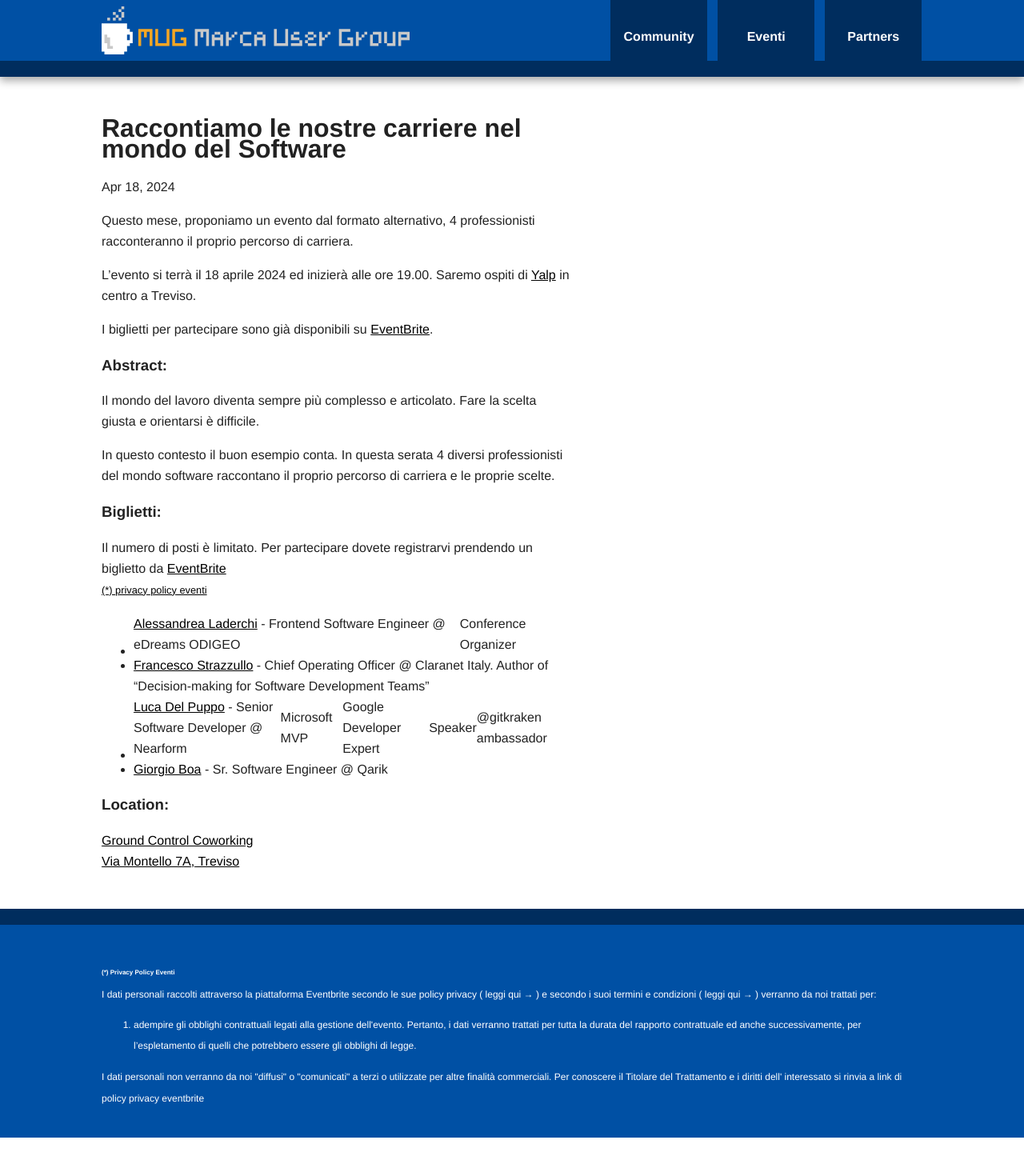
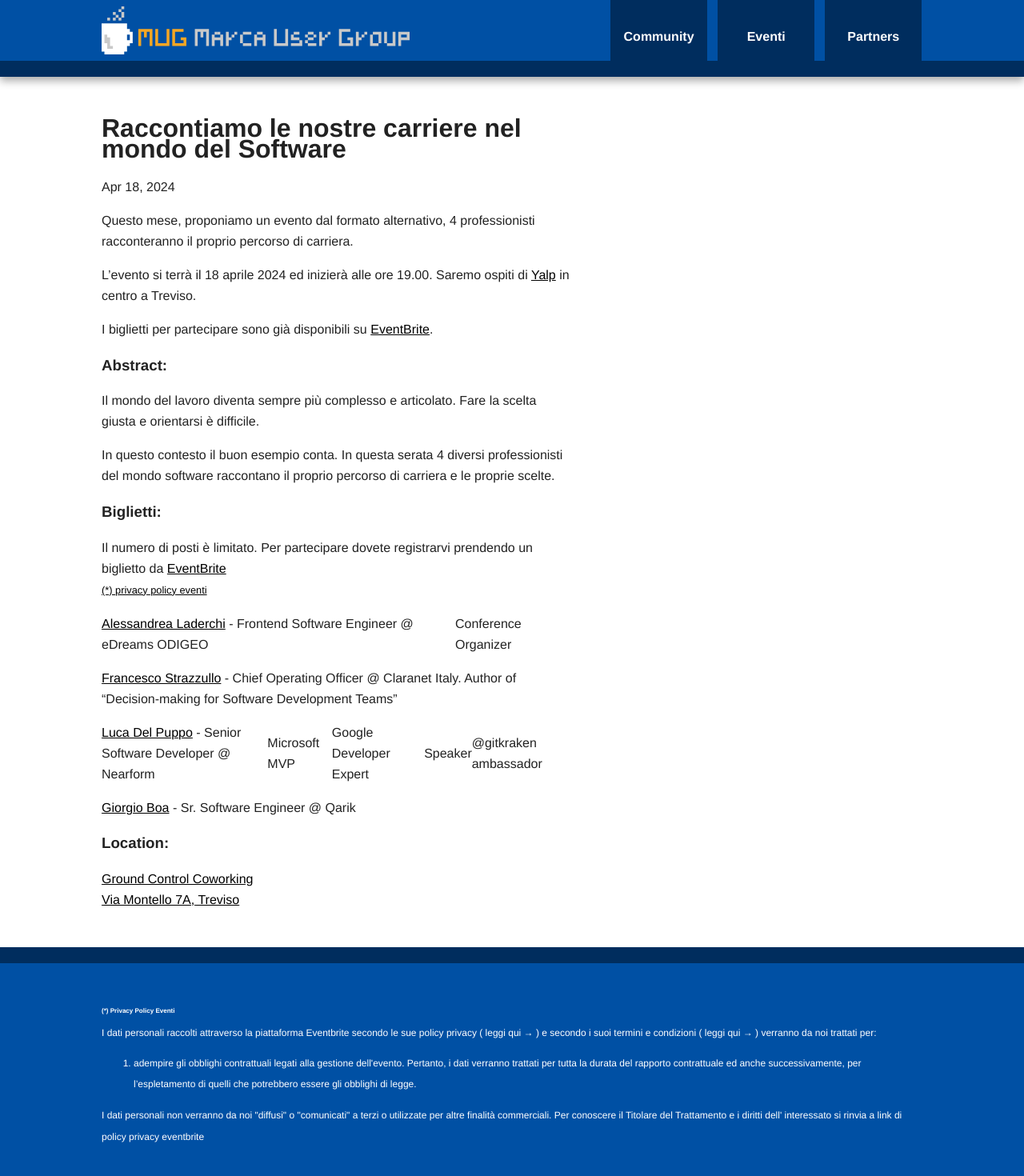
Before and after one commit to m-u-g/m-u-g.github.io, a Jekyll site: the page built from _posts/2024-04-18-serata-delle-carriere.md, in a window 1280 px wide. Shown: the whole page at 80% size. Built offline with Jekyll 4.4.1, drawn with Linux system fonts in a browser that asks for light colours; before the commit the page ends 1422 px from its top, so only the background shows below that.

```diff
--- a/_posts/2024-04-18-serata-delle-carriere.md
+++ b/_posts/2024-04-18-serata-delle-carriere.md
@@ -31,11 +31,17 @@ Il numero di posti è limitato. Per partecipare dovete registrarvi prendendo un
 
 <a id="speaker"></a>
 
+[Alessandrea Laderchi](https://www.linkedin.com/in/alessandra-laderchi/) - Frontend Software Engineer @ eDreams ODIGEO | Conference Organizer
 
-- [Alessandrea Laderchi](https://www.linkedin.com/in/alessandra-laderchi/) - Frontend Software Engineer @ eDreams ODIGEO | Conference Organizer
-- [Francesco Strazzullo](https://www.linkedin.com/in/francescostrazzullo/) - Chief Operating Officer @ Claranet Italy. Author of "Decision-making for Software Development Teams"
-- [Luca Del Puppo](https://www.linkedin.com/in/lucadelpuppo/) - Senior Software Developer @ Nearform | Microsoft MVP | Google Developer Expert | Speaker | @gitkraken ambassador
-- [Giorgio Boa](https://www.linkedin.com/in/giorgio-boa/) - Sr. Software Engineer @ Qarik
+
+[Francesco Strazzullo](https://www.linkedin.com/in/francescostrazzullo/) - Chief Operating Officer @ Claranet Italy. Author of "Decision-making for Software Development Teams"
+
+
+[Luca Del Puppo](https://www.linkedin.com/in/lucadelpuppo/) - Senior Software Developer @ Nearform | Microsoft MVP | Google Developer Expert | Speaker | @gitkraken ambassador
+
+
+[Giorgio Boa](https://www.linkedin.com/in/giorgio-boa/) - Sr. Software Engineer @ Qarik
+
 
 <a id="location"></a>
 
```
